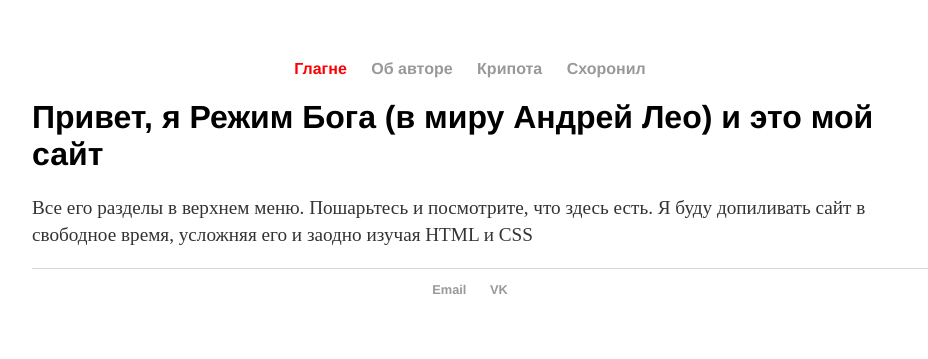
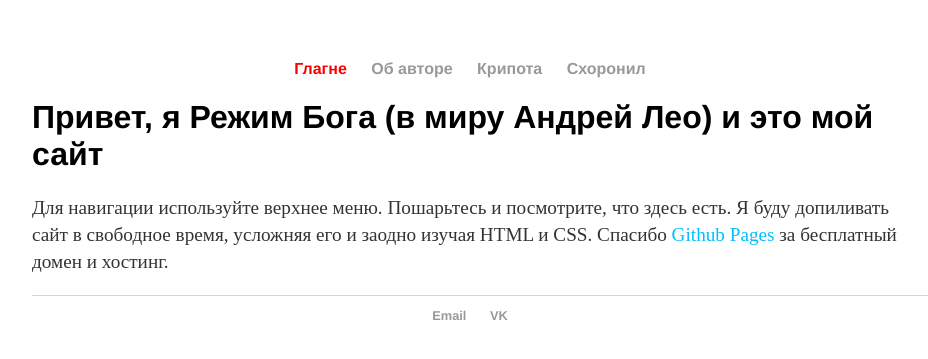
Before and after one commit to G0DMD/G0DMD.github.io, a Jekyll site: the page built from index.html, in a window 1280 px wide. Shown: the top 359 px of the page, without its empty margins (160-1088 px from the left). Built offline with Jekyll 4.4.1, drawn with Linux system fonts in a browser that asks for light colours.

Commit message:
Update index.html

```diff
--- a/index.html
+++ b/index.html
@@ -2,7 +2,9 @@
 layout: default
 title: Режим Бога
 ---
-    		<div class="blurb">
-        		<h1>Привет, я Режим Бога (в миру Андрей Лео) и это мой сайт</h1>
-				<p>Все его разделы в верхнем меню. Пошарьтесь и посмотрите, что здесь есть. Я буду допиливать сайт в свободное время, усложняя его и заодно изучая HTML и CSS</p>
-    		</div>
+<div class="blurb">
+<h1>Привет, я Режим Бога (в миру Андрей Лео) и это мой сайт</h1>
+<p>Для навигации используйте верхнее меню. Пошарьтесь и посмотрите, что здесь есть.
+	Я буду допиливать сайт в свободное время, усложняя его и заодно изучая HTML и CSS.
+	Спасибо <a href="https://pages.github.com/" style="color: #00BFFF">Github Pages</a> за бесплатный домен и хостинг.</p>
+</div>
```
